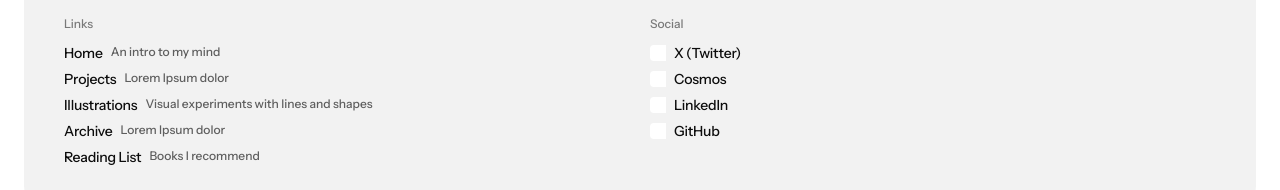
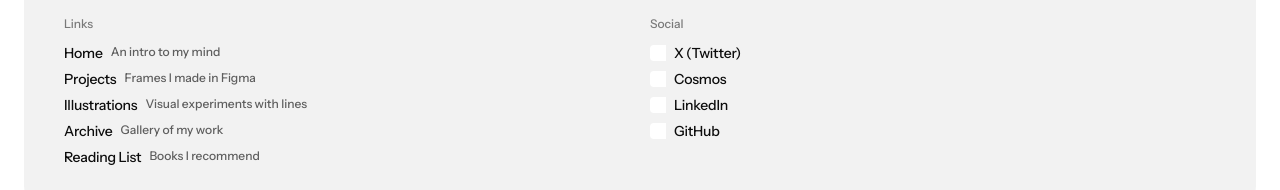
Before and after one commit to barthkosi/portfolio, a React (Vite) app: page / in a window 1280 px wide. Shown: the part 4443-4633 px from the top of the page. Built offline with nearby package versions, Linux system fonts and the light colour scheme.

Commit message:
chore(ui): update footer

```diff
--- a/src/components/Footer.tsx
+++ b/src/components/Footer.tsx
@@ -15,18 +15,18 @@ export default function Footer() {
 
                 <div className="flex flex-row gap-2">
                   <Link to="/projects" className="hover:text-[var(--content-secondary)]">Projects</Link>
-                  <div className="label-xs text-[var(--content-secondary)]">Lorem Ipsum dolor</div>
+                  <div className="label-xs text-[var(--content-secondary)]">Frames I made in Figma</div>
                 </div>
 
                 <div className="flex flex-row gap-2">
                   <Link to="/illustrations" className="hover:text-[var(--content-secondary)]">Illustrations</Link>
-                  <div className="label-xs text-[var(--content-secondary)]">Visual experiments with lines and shapes</div>
+                  <div className="label-xs text-[var(--content-secondary)]">Visual experiments with lines</div>
                 </div>
 
                 <div className="flex flex-row gap-2">
                   <Link to="/archive" className="hover:text-[var(--content-secondary)]">Archive</Link>
 
-                  <div className="label-xs text-[var(--content-secondary)]">Lorem Ipsum dolor</div>
+                  <div className="label-xs text-[var(--content-secondary)]">Gallery of my work</div>
                 </div>
 
                 <div className="flex flex-row gap-2">
```
